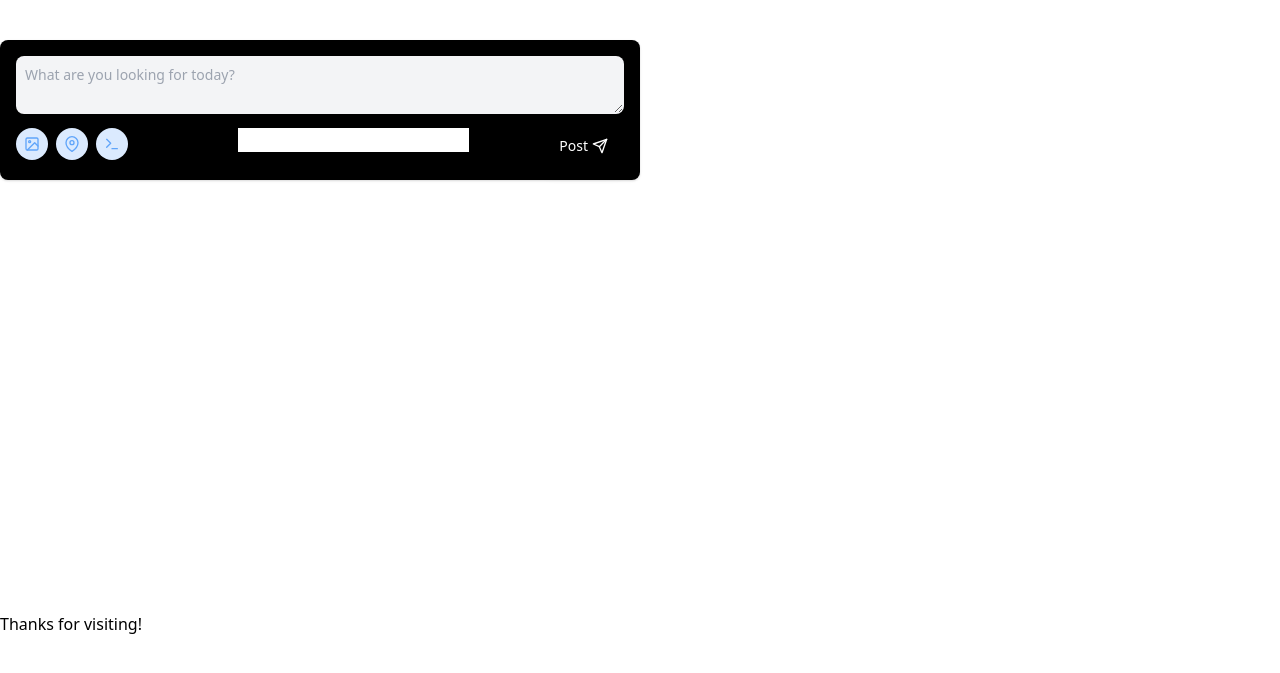
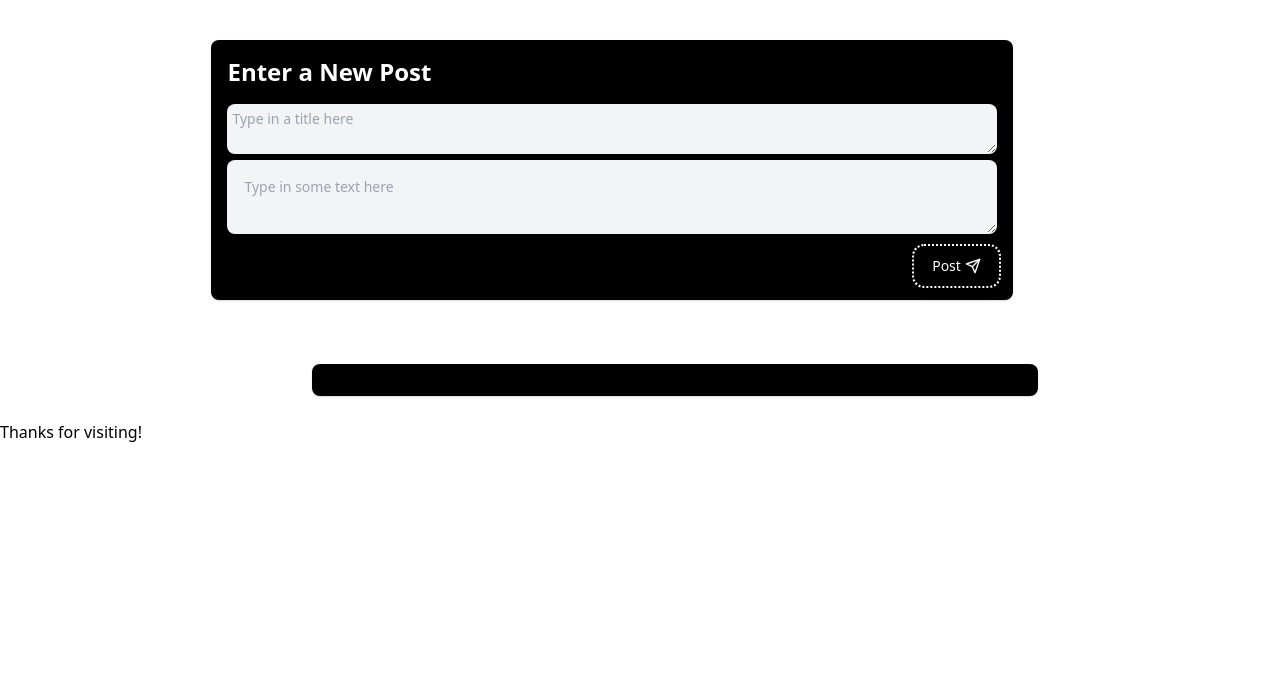
Before and after one commit to sdavis525/I-, a Node project: template views/dashboard.handlebars in a window 1280 px wide. Shown: the part 48-721 px from the top of the page. Run offline with Node 20 templates, Linux system fonts and the light colour scheme; the template is opened without the code that fills it, so the values that code supplies are empty; some libraries are stand-ins or nearby versions.

Commit message:
added styling and function to dashboard page

```diff
--- a/public/javascript/add-post.js
+++ b/public/javascript/add-post.js
@@ -1,8 +1,8 @@
 async function newFormHandler(event) {
   event.preventDefault();
 
-  const title = document.querySelector('input[name="post-title"]').value;
-  const post_text = document.querySelector('input[name="post-text"]').value;
+  const title = document.querySelector('#post-title').value;
+  const post_text = document.querySelector('#post-text').value;
 
   const response = await fetch(`/api/posts`, {
     method: 'POST',
--- a/views/dashboard.handlebars
+++ b/views/dashboard.handlebars
@@ -1,30 +1,24 @@
-<section>
-    <div class="block md:grid md:grid-flow-row-dense md:grid-cols-3 md:grid-rows-3 ">
-    <div class="col-span-2">
+
+<section class="grid">
+    <div class="col-start-3 col-end-9">
         <div class="pt-10">
             <form class="new-post-form">
                 <div class="bg-black shadow rounded-lg mb-6 p-4 w-full md:w-3/4">
-               <textarea name="message" placeholder="What are you looking for today?" class=" focus:outline-none  w-full rounded-lg p-2 text-sm bg-gray-100 border border-transparent appearance-none rounded-tg placeholder-gray-400"></textarea>
+                <h2 class="text-white text-2xl font-bold mb-4">Enter a New Post</h2>
+                    <textarea id="post-title" name="message" placeholder="Type in a title here"
+                        class=" focus:outline-none  w-full rounded-lg p-1 text-sm bg-gray-100 border border-transparent appearance-none rounded-tg placeholder-gray-400"></textarea>
+                    <textarea id="post-text" name="message" placeholder="Type in some text here"
+                        class=" focus:outline-none  w-full rounded-lg p-4 text-sm bg-gray-100 border border-transparent appearance-none rounded-tg placeholder-gray-400"></textarea>
                     <footer class="flex justify-between mt-2">
-                   <div class="flex gap-2">
-                       <span class="flex items-center transition ease-out duration-300 hover:bg-blue-500 hover:text-white bg-blue-100 w-8 h-8 px-2 rounded-full text-blue-400 cursor-pointer">
-                           <svg viewBox="0 0 24 24" width="24" height="24" stroke="currentColor" stroke-width="2" fill="none" stroke-linecap="round" stroke-linejoin="round" class="css-i6dzq1"><rect x="3" y="3" width="18" height="18" rx="2" ry="2"></rect><circle cx="8.5" cy="8.5" r="1.5"></circle><polyline points="21 15 16 10 5 21"></polyline></svg>
-                       </span>
-                       <span class="flex items-center transition ease-out duration-300 hover:bg-blue-500 hover:text-white bg-blue-100 w-8 h-8 px-2 rounded-full text-blue-400 cursor-pointer">
-                           <svg viewBox="0 0 24 24" width="24" height="24" stroke="currentColor" stroke-width="2" fill="none" stroke-linecap="round" stroke-linejoin="round" class="css-i6dzq1"><path d="M21 10c0 7-9 13-9 13s-9-6-9-13a9 9 0 0 1 18 0z"></path><circle cx="12" cy="10" r="3"></circle></svg>
-                       </span>
-                       <span class="flex items-center transition ease-out duration-300 hover:bg-blue-500 hover:text-white bg-blue-100 w-8 h-8 px-2 rounded-full text-blue-400 cursor-pointer">
-                           <svg viewBox="0 0 24 24" width="24" height="24" stroke="currentColor" stroke-width="2" fill="none" stroke-linecap="round" stroke-linejoin="round" class="css-i6dzq1"><polyline points="4 17 10 11 4 5"></polyline><line x1="12" y1="19" x2="20" y2="19"></line></svg>
-                       </span>
-                   </div>
-
-                     <div>
-                        <label for="post-text">Link</label>
-                        <input id="post-text" name="post-text" />
-                    </div>
+                        `
                         <div class="btn">
-                            <button type="submit" class="flex items-center py-2 px-4 rounded-lg text-sm bg-slate-700 text-white shadow-lg">Post
-                                <svg class="ml-1" viewBox="0 0 24 24" width="16" height="16" stroke="currentColor" stroke-width="2" fill="none" stroke-linecap="round" stroke-linejoin="round"><line x1="22" y1="2" x2="11" y2="13"></line><polygon points="22 2 15 22 11 13 2 9 22 2"></polygon></svg>
+                            <button type="submit"
+                                class="flex items-center py-2 px-4 rounded-lg text-sm bg-slate-100 text-white shadow-lg outline-white">Post
+                                <svg class="ml-1" viewBox="0 0 24 24" width="16" height="16" stroke="currentColor"
+                                    stroke-width="2" fill="none" stroke-linecap="round" stroke-linejoin="round">
+                                    <line x1="22" y1="2" x2="11" y2="13"></line>
+                                    <polygon points="22 2 15 22 11 13 2 9 22 2"></polygon>
+                                </svg>
                             </button>
                         </div>
                     </footer>
@@ -32,27 +26,33 @@
             </form>
         </div>
     </div>
-</div>
 </section>
 
+<section class="grid">
+    <div class="col-start-3 col-end-9">
+        <div class="pt-10">
+            <div class="bg-black shadow rounded-lg mb-6 p-4 w-full md:w-3/4">
+                {{#if posts.length}}
 
-{{#if posts.length}}
-<div class="block md:grid md:grid-flow-row-dense md:grid-cols-3 md:grid-rows-3 ">
-    <div class="col-span-2">
-       <div class="pt-10">
-<h2>Your Posts</h2>
+                <h2 class="text-white text-2xl font-bold">Your Posts</h2>
                 <br>
                 <ol>
                     {{#each posts as |post|}}
-    <li>
-    <a href="">{{post.title}}</a>
+                    <li
+                        class=" focus:outline-none  w-full rounded-lg p-1 text-sm bg-gray-100 border border-transparent appearance-none rounded-tg placeholder-gray-400">
+                        <a href="" class="font-medium text-lg">{{post.title}}</a>
                         <br>
                         <span>{{post_text}}</span>
                     </li>
                     <br>
                     {{/each}}
                 </ol>
+
+                {{/if}}
             </div>
-{{/if}}
+</section>
 
-<script src="/public/javascript/add-post.js"></script>
+
+
+
+<script src="/javascript/add-post.js"></script>
--- a/views/login.handlebars
+++ b/views/login.handlebars
@@ -44,9 +44,9 @@
                <label for="user-info" class="block text-sm text-white">Interested In:</label>
                <input type="text" id="interest" class="block w-full px-4 py-2 mt-2 text-black-700 bg-white border rounded-md focus:border-black-400 focus:ring-black-300 focus:outline-none focus:ring focus:ring-opacity-40"/>
                <label for="user-info" class="block text-sm text-white">Occupation:</label>
-               <input type="text" id="interest" class="block w-full px-4 py-2 mt-2 text-black-700 bg-white border rounded-md focus:border-black-400 focus:ring-black-300 focus:outline-none focus:ring focus:ring-opacity-40"/>
+               <input type="text" id="occupation" class="block w-full px-4 py-2 mt-2 text-black-700 bg-white border rounded-md focus:border-black-400 focus:ring-black-300 focus:outline-none focus:ring focus:ring-opacity-40"/>
                <label for="user-info" class="block text-sm text-white">About:</label>
-               <input type="text" id="interest" class="block w-full px-4 py-2 mt-2 text-black-700 bg-white border rounded-md focus:border-black-400 focus:ring-black-300 focus:outline-none focus:ring focus:ring-opacity-40"/>
+               <input type="text" id="about" class="block w-full px-4 py-2 mt-2 text-black-700 bg-white border rounded-md focus:border-black-400 focus:ring-black-300 focus:outline-none focus:ring focus:ring-opacity-40"/>
             </div>
                 <div class="mt-6">
                     <button
```
Also changed, not shown: controllers/home-routes.js (+6 -1 lines). Lines whose indentation alone changed are shown as unchanged.
